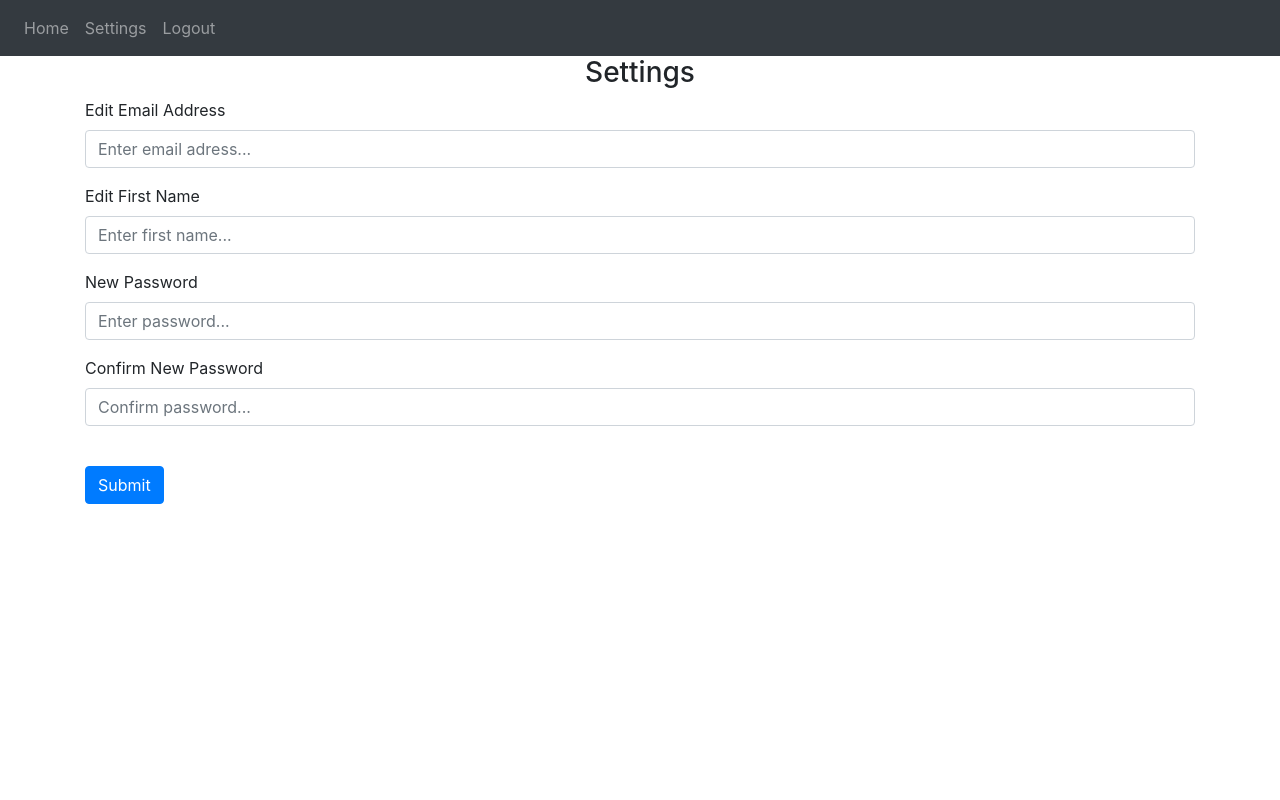
After one commit to sarguhl/Note-App, a Flask app: page /edit in a window 1280 px wide. The commit adds this page. Run offline with Flask 2, Linux system fonts and the light colour scheme; the visitor is signed in with stand-in values (Sample User, id 1); some libraries are stand-ins or nearby versions.

Commit message:
Frontend Update 0.1

```diff
--- a/website/static/index.css
+++ b/website/static/index.css
@@ -1,5 +1,12 @@
 @import url('https://fonts.googleapis.com/css?family=Poppins:400,500,600,700&display=swap');
 @import url('https://fonts.googleapis.com/css2?family=Montserrat:wght@400;600;800;900&display=swap');
+
+* {
+    margin: 0;
+    padding: 0;
+    box-sizing: border-box;
+}
+
 .note_date {
     font-size: 20px;
 }
--- a/website/templates/base.html
+++ b/website/templates/base.html
@@ -16,6 +16,8 @@
             crossorigin="anonymous"
         />
 
+        <script src="https://cdnjs.cloudflare.com/ajax/libs/Sortable/1.13.0/Sortable.min.js"><script src="https://cdnjs.cloudflare.com/ajax/libs/Sortable/1.13.0/Sortable.min.js" integrity="sha512-5x7t0fTAVo9dpfbp3WtE2N6bfipUwk7siViWncdDoSz2KwOqVC1N9fDxEOzk0vTThOua/mglfF8NO7uVDLRC8Q==" crossorigin="anonymous" referrerpolicy="no-referrer"></script></script>
+
         <title>{% block title %}Home{% endblock %} | Pim</title>
     </head>
     <body>
@@ -32,6 +34,7 @@
                 <div class="navbar-nav">
                     {% if user.is_authenticated %}
                     <a class="nav-item nav-link" id="home" href="/">Home</a>
+                    <a class="nav-item nav-link" id="edit" href="/edit">Settings<a/>
                     <a class="nav-item nav-link" id="logout" href="/logout">Logout</a>
                     {% else %}
                     <a class="nav-item nav-link" id="login" href="/login">Login</a>
--- /dev/null
+++ b/website/templates/edit.html
@@ -0,0 +1,49 @@
+{% extends 'base.html' %}
+{% block title %}Settings{% endblock %}
+{% block content %}
+<form method="POST">
+    <h3 align="center">Settings</h3>
+    <div class="form-group">
+        <label for="email">Edit Email Address</label>
+        <input
+          type="email"
+          class="form-control"
+          id="email"
+          name="email"
+          placeholder="Enter email adress..."
+        />
+      </div>
+      <div class="form-group">
+        <label for="firstName">Edit First Name</label>
+        <input
+          type="text"
+          class="form-control"
+          id="firstName"
+          name="firstName"
+          placeholder="Enter first name..."
+        />
+      </div>
+      <div class="form-group">
+        <label for="password1">New Password</label>
+        <input
+          type="password"
+          class="form-control"
+          id="password1"
+          name="password1"
+          placeholder="Enter password..."
+        />
+      </div>
+      <div class="form-group">
+        <label for="password2">Confirm New Password</label>
+        <input
+          type="password"
+          class="form-control"
+          id="password2"
+          name="password2"
+          placeholder="Confirm password..."
+        />
+      </div>
+    <br />
+    <button type="submit" class="btn btn-primary">Submit</button>
+</form>
+{% endblock %}
--- a/website/views.py
+++ b/website/views.py
@@ -1,6 +1,7 @@
-from flask import Blueprint, render_template, request, flash, jsonify
-from flask_login import current_user, login_required
-from .models import Note
+from flask import Blueprint, render_template, request, flash, jsonify, redirect, url_for
+from flask_login import current_user, login_required, login_user, logout_user
+from werkzeug.security import check_password_hash, generate_password_hash
+from .models import Note, User
 from . import db
 import json
 import random
@@ -35,3 +36,36 @@ def delete_note():
             db.session.commit()
 
     return jsonify({})
+
+@views.route('/edit', methods=['GET', 'POST'])
+@login_required
+def edit():
+    if request.method == 'POST':
+        email = request.form.get('email')
+        first_name = request.form.get('firstName')
+        password1 = request.form.get('password1')
+        password2 = request.form.get('password2')
+
+        user = User.query.filter_by(email=current_user.email).first()
+
+        if user:
+            flash("User already exists!", category="error")
+        elif user.email != email:
+            if len(email) < 4:
+                flash('Email must be greater than 3 characters.', category='error')
+            else:
+                user.email = email
+                db.session.commit()
+        elif user.first_name != first_name:
+            if len(first_name) < 2:
+                flash('First name must be greater than 1 character.', category='error')
+            else:
+                user.first_name = first_name
+                db.session.commit()
+        elif check_password_hash(user.password, password1):
+            if password1 == password2:
+                user.password = password1
+                db.session.commit()
+            else:
+                flash("The passwords do not match!", category="error")
+    return render_template("edit.html", user=current_user)
```
Also changed, not shown: other parts of website/static/index.css (+27 -12 lines), website/static/index.js (+65 -0 lines), website/templates/home.html (+13 -3 lines).
